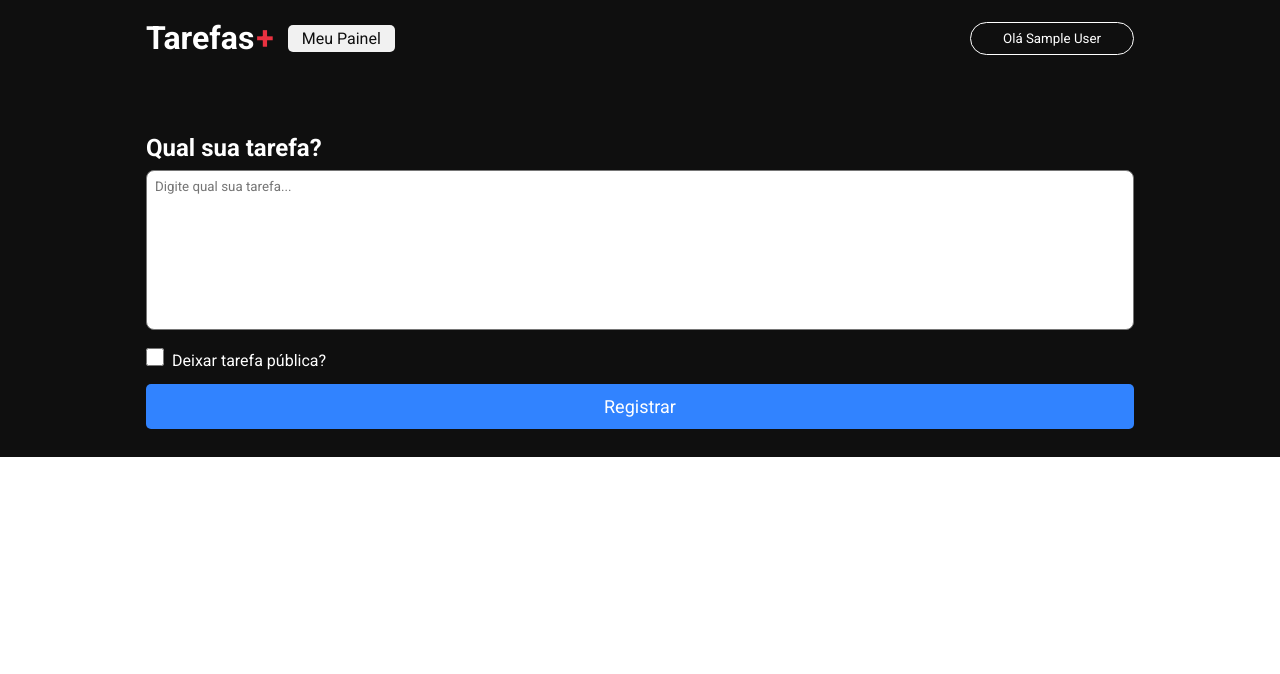
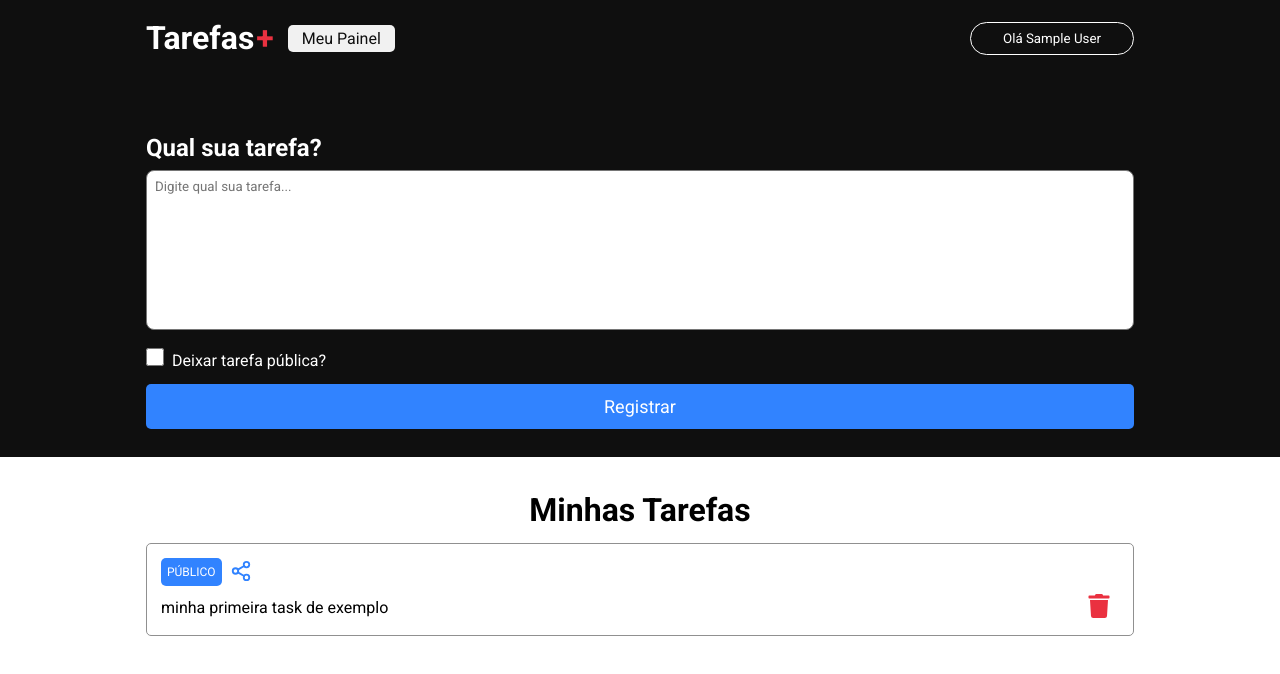
Before and after one commit to EngelsAS/app_tarefas, a Next.js app: page /dashboard in a window 1280 px wide. Shown: the top 674 px of the page. Built offline with nearby package versions, Linux system fonts and the light colour scheme; no server answers; sample sign-in values are in the browser's storage.

Commit message:
feat: configuracao e conexao com o firebase; Cadastro de tarefa no firebase

```diff
--- a/package.json
+++ b/package.json
@@ -9,10 +9,12 @@
     "lint": "next lint"
   },
   "dependencies": {
+    "firebase": "^10.12.5",
     "next": "14.2.5",
     "next-auth": "^4.24.7",
     "react": "^18",
-    "react-dom": "^18"
+    "react-dom": "^18",
+    "react-icons": "^5.2.1"
   },
   "devDependencies": {
     "@types/node": "^20",
--- /dev/null
+++ b/src/app/dashboard/components/form.tsx
@@ -0,0 +1,77 @@
+"use client";
+
+import TextArea from "@/components/TextArea";
+import React, { ChangeEvent, FormEvent, useState } from "react";
+import styles from "../styles.module.css";
+import { addDoc, collection } from "firebase/firestore";
+import { db } from "@/services/firebaseConnection";
+
+// This rule allows anyone with your Firestore database reference to view, edit,
+// and delete all data in your Firestore database. It is useful for getting
+// started, but it is configured to expire after 30 days because it
+// leaves your app open to attackers. At that time, all client
+// requests to your Firestore database will be denied.
+//
+// Make sure to write security rules for your app before that time, or else
+// all client requests to your Firestore database will be denied until you Update
+// your rules
+
+interface FormProps {
+  user: {
+    email: string | undefined | null;
+  };
+}
+
+const Form = ({ user }: FormProps) => {
+  const [input, setInput] = useState("");
+  const [publicTask, setPublicTask] = useState(false);
+
+  const handleRegisterTask = async (e: FormEvent) => {
+    e.preventDefault();
+
+    if (input === "") {
+      return;
+    }
+
+    try {
+      await addDoc(collection(db, "tarefas"), {
+        tarefa: input,
+        created: new Date(),
+        user: user?.email,
+        public: publicTask,
+      });
+
+      setInput("");
+      setPublicTask(false);
+    } catch (error) {
+      console.log(error);
+    }
+  };
+
+  return (
+    <form onSubmit={handleRegisterTask}>
+      <TextArea
+        value={input}
+        onChange={(e: ChangeEvent<HTMLTextAreaElement>) =>
+          setInput(e.target.value)
+        }
+        placeholder="Digite qual sua tarefa..."
+      />
+      <div className={styles.checkboxContainer}>
+        <input
+          type="checkbox"
+          checked={publicTask}
+          onChange={(e) => setPublicTask(e.target.checked)}
+          className={styles.checkbox}
+        />
+        <label>Deixar tarefa pública?</label>
+      </div>
+
+      <button type="submit" className={styles.button}>
+        Registrar
+      </button>
+    </form>
+  );
+};
+
+export default Form;
--- a/src/app/dashboard/page.tsx
+++ b/src/app/dashboard/page.tsx
@@ -3,19 +3,19 @@
 import { redirect } from "next/navigation";
 import styles from "./styles.module.css";
 import TextArea from "@/components/TextArea";
+import { FiShare2 } from "react-icons/fi";
+import { FaTrash } from "react-icons/fa";
+import Form from "./components/form";
 
 export const metadata: Metadata = {
   title: "Meu Painel de Tarefas",
 };
 
-const redirectIfNotAuthenticated = async () => {
+const Dashboard = async () => {
   const session = await getAuthSession();
+  // console.log(session);
 
   if (!session) redirect("/");
-};
-
-const Dashboard = async () => {
-  await redirectIfNotAuthenticated();
 
   return (
     <div className={styles.container}>
@@ -23,19 +23,27 @@
         <section className={styles.content}>
           <div className={styles.contentForm}>
             <h1 className={styles.title}>Qual sua tarefa?</h1>
+            <Form user={{ email: session?.user?.email }} />
+          </div>
+        </section>
 
-            <form>
-              <TextArea placeholder="Digite qual sua tarefa..." />
-              <div className={styles.checkboxContainer}>
-                <input type="checkbox" className={styles.checkbox} />
-                <label>Deixar tarefa pública?</label>
-              </div>
+        <section className={styles.taskContainer}>
+          <h1>Minhas Tarefas</h1>
+          <article className={styles.task}>
+            <div className={styles.tagContainer}>
+              <label className={styles.tag}>PÚBLICO</label>
+              <button className={styles.shareButton}>
+                <FiShare2 size={22} color="#3183ff" />
+              </button>
+            </div>
 
-              <button type="submit" className={styles.button}>
-                Registrar
+            <div className={styles.taskContent}>
+              <p>minha primeira task de exemplo</p>
+              <button className={styles.trashButton}>
+                <FaTrash size={24} color="#ea3140" />
               </button>
-            </form>
-          </div>
+            </div>
+          </article>
         </section>
       </main>
     </div>
--- a/src/app/dashboard/styles.module.css
+++ b/src/app/dashboard/styles.module.css
@@ -46,3 +46,71 @@
   padding: 12px 0;
   font-size: 18px;
 }
+
+.taskContainer {
+  margin: 34px auto 0 auto;
+  width: 100%;
+  max-width: 1024px;
+  padding: 0 18px;
+  display: flex;
+  flex-direction: column;
+}
+
+.taskContainer a {
+  text-decoration: none;
+  color: #0f0f0f;
+}
+
+.taskContainer h1 {
+  text-align: center;
+  font-size: 32px;
+  margin-bottom: 14px;
+}
+
+.task {
+  margin-bottom: 14px;
+  line-height: 150%;
+  display: flex;
+  flex-direction: column;
+  border: 1.5px solid #909090;
+  border-radius: 5px;
+  padding: 14px;
+}
+
+.tagContainer {
+  display: flex;
+  align-items: center;
+
+  margin-bottom: 8px;
+}
+
+.tag {
+  background-color: #3183ff;
+  padding: 2px 6px;
+  color: #fff;
+  border-radius: 5px;
+  font-size: 12px;
+}
+
+.shareButton {
+  background: transparent;
+  border: none;
+  margin: 0 8px;
+}
+
+.taskContent {
+  display: flex;
+  align-items: center;
+  justify-content: space-between;
+}
+
+/* o pre-wrap respeita as quebras de linha colocadas pelo usuario no momento da digitacao */
+.taskContent p {
+  white-space: pre-wrap;
+}
+
+.trashButton {
+  background: transparent;
+  border: none;
+  margin: 0 8px;
+}
--- /dev/null
+++ b/src/services/firebaseConnection.ts
@@ -0,0 +1,17 @@
+import { initializeApp } from "firebase/app";
+import { getFirestore } from "firebase/firestore";
+
+const firebaseConfig = {
+  apiKey: "AIzaSyDC3sBlQZievB8Di5l_JdUYYUrfY524u8Y",
+  authDomain: "apptarefas-266f2.firebaseapp.com",
+  projectId: "apptarefas-266f2",
+  storageBucket: "apptarefas-266f2.appspot.com",
+  messagingSenderId: "755739729254",
+  appId: "1:755739729254:web:26ba6df61bc8dc2e1efca7",
+};
+
+const firebaseApp = initializeApp(firebaseConfig);
+
+const db = getFirestore(firebaseApp);
+
+export { db };
```
Also changed, not shown: 1 other file (tests, documents, lock files or other folders).
